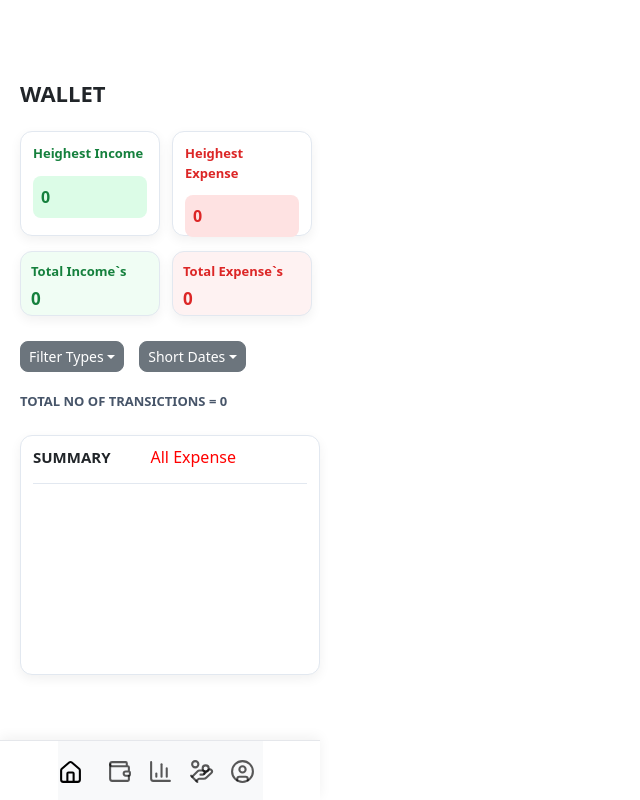
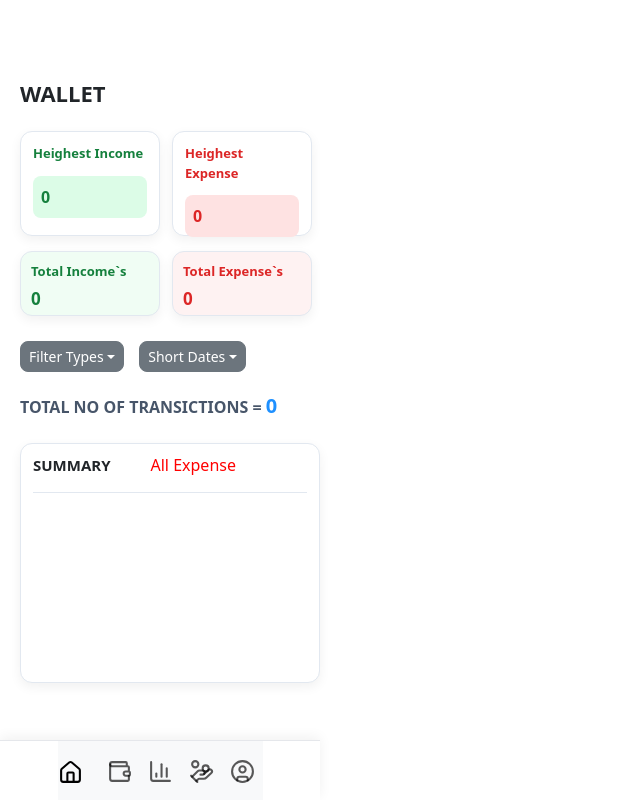
Before and after one commit to shaikhabuhasim0/finixy-expense-tracker, a React (Vite) app: page /Transiction in a window 1280 px wide. Shown: the whole page, without its empty margins (0-640 px from the left). Built offline with nearby package versions, Linux system fonts and the light colour scheme.

Commit message:
ADDED FILTER TO FILTER HISTORY

```diff
--- a/src/App.css
+++ b/src/App.css
@@ -657,7 +657,7 @@ display: flex;
 .totaltransictoiionnnn h6 {
   margin: 0;
 
-  font-size: 13px;
+  font-size: 16px;
   font-weight: 600;
 
   color: #475569;
@@ -805,9 +805,19 @@ display: flex;
 }
 
 .greencolor{
+
   color: #15803d;
 }
 
 .redcolor{
   color : red ;
 }
+
+.blueclass{
+  color: dodgerblue;
+}
+
+.boldtrans{
+  color:dodgerblue;
+  font-size: 20px;
+}
--- a/src/App.jsx
+++ b/src/App.jsx
@@ -12,6 +12,8 @@ import "@fortawesome/fontawesome-free/css/all.min.css";
 import { useState } from 'react';
 
  function App() {
+
+
     const [transaction, setTransaction] = useState({
     type: "",
     source: "",
@@ -22,6 +24,8 @@ import { useState } from 'react';
   const [addtrans,setaddtrans] = useState("");
   const [currentbalance , setcurrentbalance]=useState("");
   const [type, setType] = useState("");
+  const [date , setdate] = useState("")
+
 
   return (
     <>
@@ -35,6 +39,8 @@ transaction={transaction} setTransaction={setTransaction}
 history={history} sethistory={sethistory}
 addtrans={addtrans} setaddtrans={setaddtrans}
 currentbalance={currentbalance} setcurrentbalance={setcurrentbalance}
+date = {date }
+setdate = {setdate}
 type={type} setType={setType}
 />}/>
 
@@ -43,6 +49,7 @@ type={type} setType={setType}
   addtrans={addtrans} setaddtrans={setaddtrans}
   currentbalance={currentbalance} setcurrentbalance={setcurrentbalance}
   type={type} setType={setType}
+  date = {date }setdate = {setdate}
   />}/>
 
 <Route path="Transiction" element={<Transictions
@@ -51,6 +58,7 @@ history={history} sethistory={sethistory}
 addtrans={addtrans} setaddtrans={setaddtrans}
 currentbalance={currentbalance} setcurrentbalance={setcurrentbalance}
 type={type} setType={setType}
+date = {date }setdate = {setdate}
 />}/>
 
 <Route path="Inslights" element={<Inslights/>}/>
--- a/src/Components/Homepage.jsx
+++ b/src/Components/Homepage.jsx
@@ -5,7 +5,7 @@ import { Link } from "react-router-dom";
 
 export default function Homepage(props) {
   // ye props pass kiye huye hai from app.jsx
-   const { transaction, setTransaction, history, sethistory ,addtrans ,setaddtrans ,currentbalance, setcurrentbalance , type , setType} = props;
+   const { transaction, setTransaction, history, sethistory ,addtrans ,setaddtrans ,currentbalance, setcurrentbalance , type , setType , date , setdate} = props;
    // upar wale 4
     const [notification , setnotification]=useState("")
 
@@ -38,7 +38,8 @@ function handleClick() {
     id: Date.now(),
     type: "income",
     source: transaction.source,
-    amount: transaction.amount
+    amount: transaction.amount,
+    date : new Date ()
   };
 
   const updatedHistory = [...history, newTransaction];
@@ -53,7 +54,8 @@ function handleClick() {
   setTransaction({
     type: "",
     source: "",
-    amount: ""
+    amount: "",
+    date : ""
   });
 
   setaddtrans("");
@@ -106,7 +108,8 @@ function handleClick1() {
     id: Date.now(),
     type: "expense",
     source: transaction.source,
-    amount: transaction.amount
+    amount: transaction.amount,
+    date : new Date ()
   };
 
   const updatedHistory = [...history, newTransaction];
@@ -121,7 +124,8 @@ function handleClick1() {
   setTransaction({
     type: "",
     source: "",
-    amount: ""
+    amount: "",
+    date :""
   });
 
   setaddtrans("");
--- a/src/Components/Transictions.jsx
+++ b/src/Components/Transictions.jsx
@@ -5,7 +5,7 @@ import { useEffect } from "react";
 
 export default function Transictions(props) {
 
-   const { transaction, setTransaction, history, sethistory ,addtrans ,setaddtrans ,currentbalance, setcurrentbalance , type , setType} = props;
+   const { transaction, setTransaction, history, sethistory ,addtrans ,setaddtrans ,currentbalance, setcurrentbalance , type , setType , date , setdate} = props;
 const [filterType, setFilterType] = useState("all");
 const showhighestincome = Math.max(
   ...history
@@ -30,6 +30,18 @@ const totalexpenseofalltime = history
   const totaltransictionsofalltime = history
   .filter((item)=>item.type==="income" + item.type==="expence").length
 
+  const datefilter = new Date ( Math.max (...history
+    .map((item)=> new Date (item.date).getTime ())
+  )
+)
+
+const newestdate = [...history].sort(
+  (a,b)=> new Date (b.date) - new Date (a.date)
+)
+
+const oldesttdate = [...history].sort(
+  (a,b)=> new Date (a.date) - new Date (b.date)
+)
 
   return (
     <>
@@ -69,13 +81,13 @@ const totalexpenseofalltime = history
     Short Dates
   </button>
   <ul className="dropdown-menu">
-   <li type="button">Newest</li>
-   <li type="button">Oldest</li>
+   <li type="button" onClick={()=>setdate("newsest")}>Newest</li>
+   <li type="button" onClick={()=>setdate("oldest")}>Oldest</li>
   </ul>
 </div>
     </div>
     <div className="totaltransictoiionnnn">
-      <h6>TOTAL NO OF TRANSICTIONS = {totalincomeofalltime+totalexpenseofalltime}</h6>
+      <h6>TOTAL NO OF TRANSICTIONS = <span className="boldtrans"> {totalincomeofalltime+totalexpenseofalltime}</span></h6>
     </div>
     <div className="sumarrybox">
       <h5 className="summaryname">SUMMARY  <h6 className={filterType==="income" ? "greencolor" : "redcolor"}>  {filterType==="income"? "All Income" : "All Expense"}</h6> </h5>
@@ -104,7 +116,12 @@ const totalexpenseofalltime = history
       <span>
         ₹{item.amount}
       </span>
+
+      <span className="blueclass">
+      {new Date(item.date).toLocaleDateString()}
+      </span>
     </div>
+
   ))}
 {/* end  */}
     </div>
```
